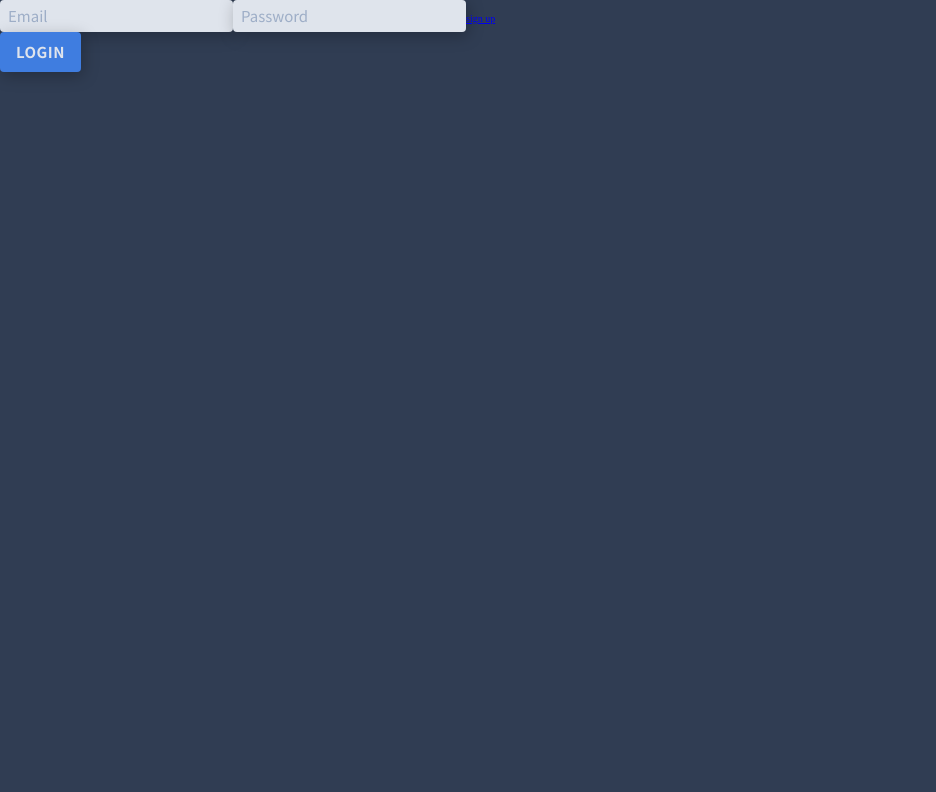
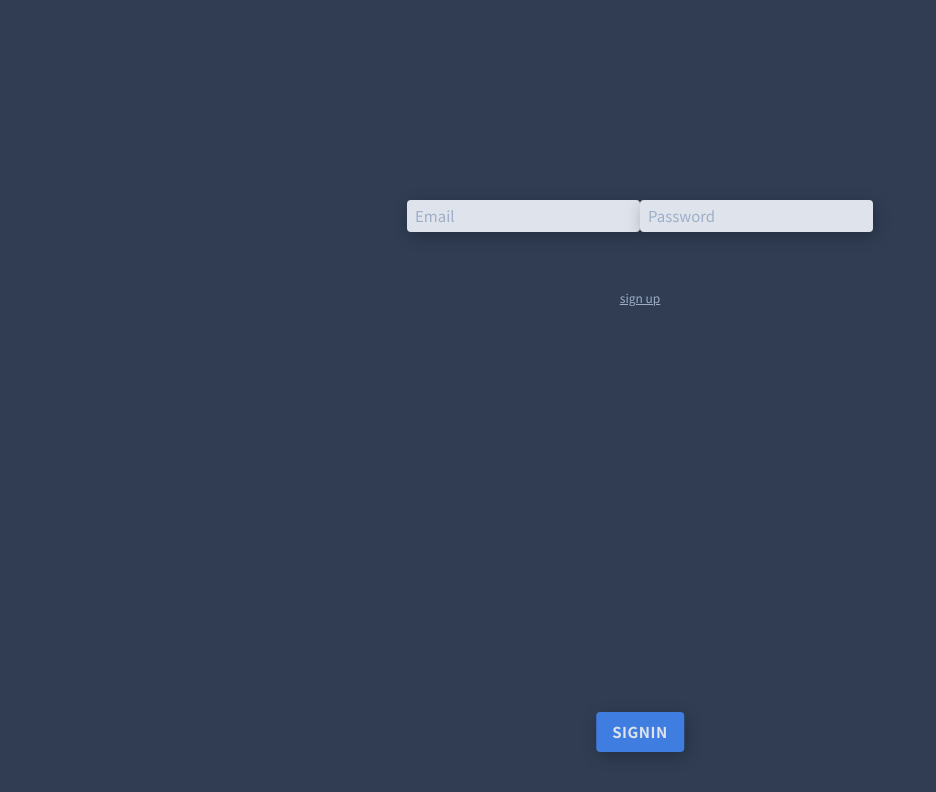
Before and after one commit to MaetDol/todo-react, a React (Create React App) app: page /login in a window 1280 px wide. Shown: the top 792 px of the page, without its empty margins (0-936 px from the left). Built offline with nearby package versions, Linux system fonts and the light colour scheme.

Commit message:
style, 로그인 페이지 스타일링

```diff
--- a/src/pages/Login/Login.styled.ts
+++ b/src/pages/Login/Login.styled.ts
@@ -2,6 +2,26 @@ import styled from '@emotion/styled';
 
 export const StyledWrapper = styled.div``;
 
-export const StyledInputWrapper = styled.div``;
+export const StyledInputWrapper = styled.div`
+  margin-top: 20rem;
+  text-align: center;
 
-export const StyledButtonWrapper = styled.div``;
+  > :first-of-type {
+    margin-bottom: 2.4rem;
+  }
+
+  > :last-child {
+    margin: 3.2rem auto;
+    display: block;
+    width: fit-content;
+    color: ${({ theme }) => theme.colors.gray30};
+    ${({ theme }) => theme.typography.subtitle};
+  }
+`;
+
+export const StyledButtonWrapper = styled.div`
+  position: fixed;
+  bottom: 4.8rem;
+  left: 50%;
+  transform: translateX(-50%);
+`;
--- a/src/pages/Login/Login.tsx
+++ b/src/pages/Login/Login.tsx
@@ -21,7 +21,7 @@ export default function Login() {
       </StyledInputWrapper>
 
       <StyledButtonWrapper>
-        <BlueButton content="LOGIN" typography={typography.emphasize} />
+        <BlueButton content="SIGNIN" typography={typography.emphasize} />
       </StyledButtonWrapper>
     </StyledWrapper>
   );
```
